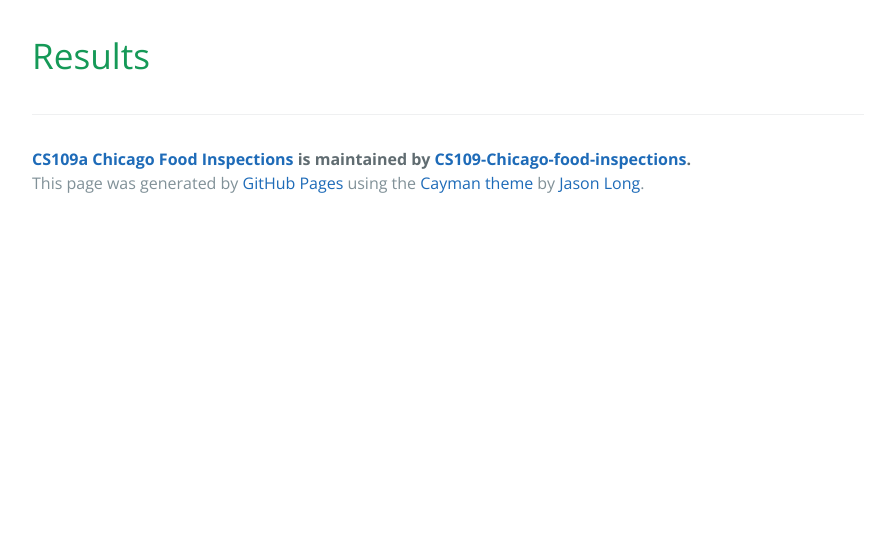
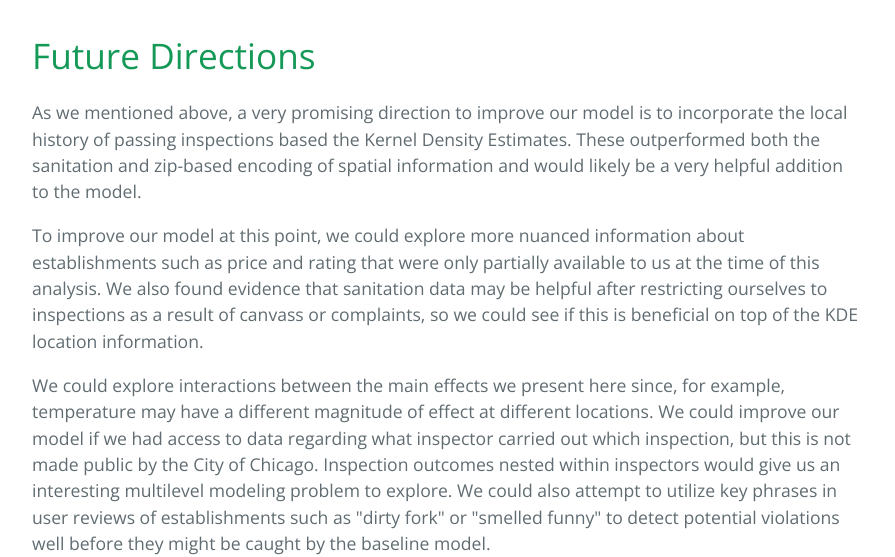
Before and after one commit to CS109-Chicago-food-inspections/CS109project, a plain HTML site: page index.html in a window 1280 px wide. Shown: the part 11443-12000 px from the top of the page, without its empty margins (192-1087 px from the left). Before the commit the page ends 11670 px from the top, so only its background shows below. Drawn offline with nearby package versions, Linux system fonts and the light colour scheme.

Commit message:
Create master branch via GitHub

```diff
--- a/index.html
+++ b/index.html
@@ -132,7 +132,13 @@
 <p><img src="http://i.imgur.com/nWdjmpG.png" alt=""></p>
 
 <h1>
-<a id="results" class="anchor" href="#results" aria-hidden="true"><span aria-hidden="true" class="octicon octicon-link"></span></a>Results</h1>
+<a id="future-directions" class="anchor" href="#future-directions" aria-hidden="true"><span aria-hidden="true" class="octicon octicon-link"></span></a>Future Directions</h1>
+
+<p>As we mentioned above, a very promising direction to improve our model is to incorporate the local history of passing inspections based the Kernel Density Estimates.  These outperformed both the sanitation and zip-based encoding of spatial information and would likely be a very helpful addition to the model.</p>
+
+<p>To improve our model at this point, we could explore more nuanced information about establishments such as price and rating that were only partially available to us at the time of this analysis. We also found evidence that sanitation data may be helpful after restricting ourselves to inspections as a result of canvass or complaints, so we could see if this is beneficial on top of the KDE location information.  </p>
+
+<p>We could explore interactions between the main effects we present here since, for example, temperature may have a different magnitude of effect at different locations. We could improve our model if we had access to data regarding what inspector carried out which inspection, but this is not made public by the City of Chicago. Inspection outcomes nested within inspectors would give us an interesting multilevel modeling problem to explore. We could also attempt to utilize key phrases in user reviews of establishments such as "dirty fork" or "smelled funny" to detect potential violations well before they might be caught by the baseline model. </p>
 
       <footer class="site-footer">
         <span class="site-footer-owner"><a href="https://github.com/CS109-Chicago-food-inspections/CS109project">CS109a Chicago Food Inspections</a> is maintained by <a href="https://github.com/CS109-Chicago-food-inspections">CS109-Chicago-food-inspections</a>.</span>
```
Also changed, not shown: params.json (+1 -1 lines).
